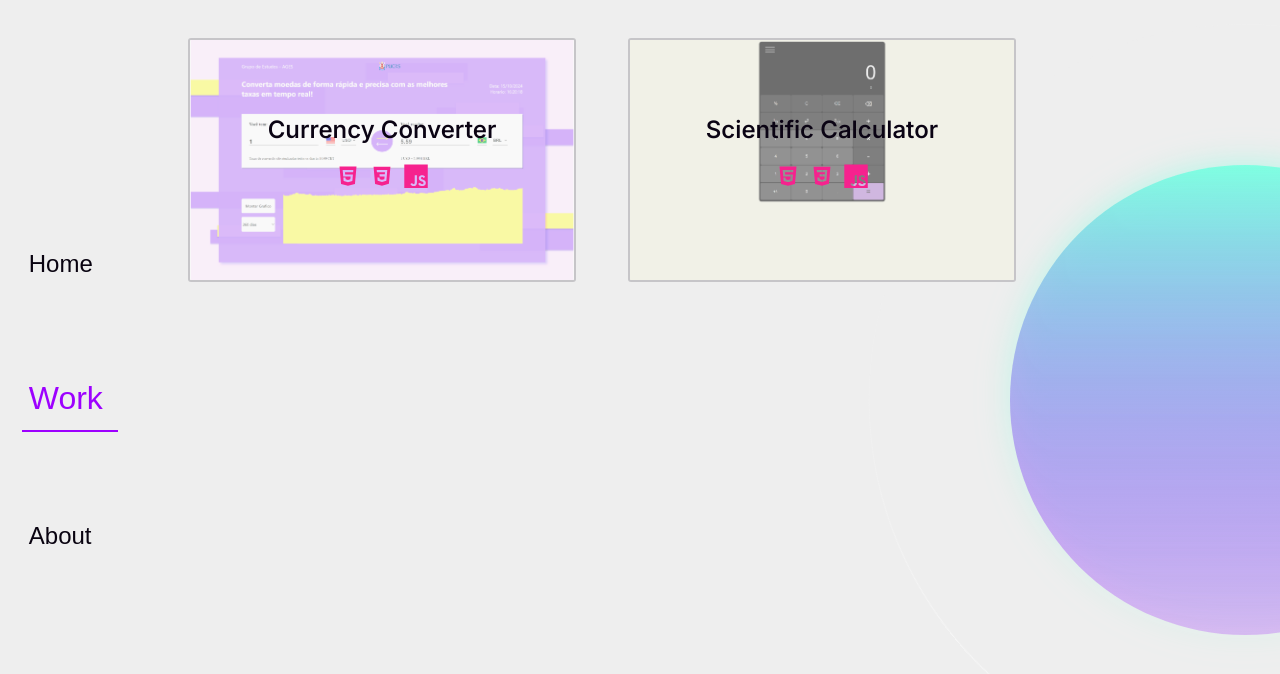
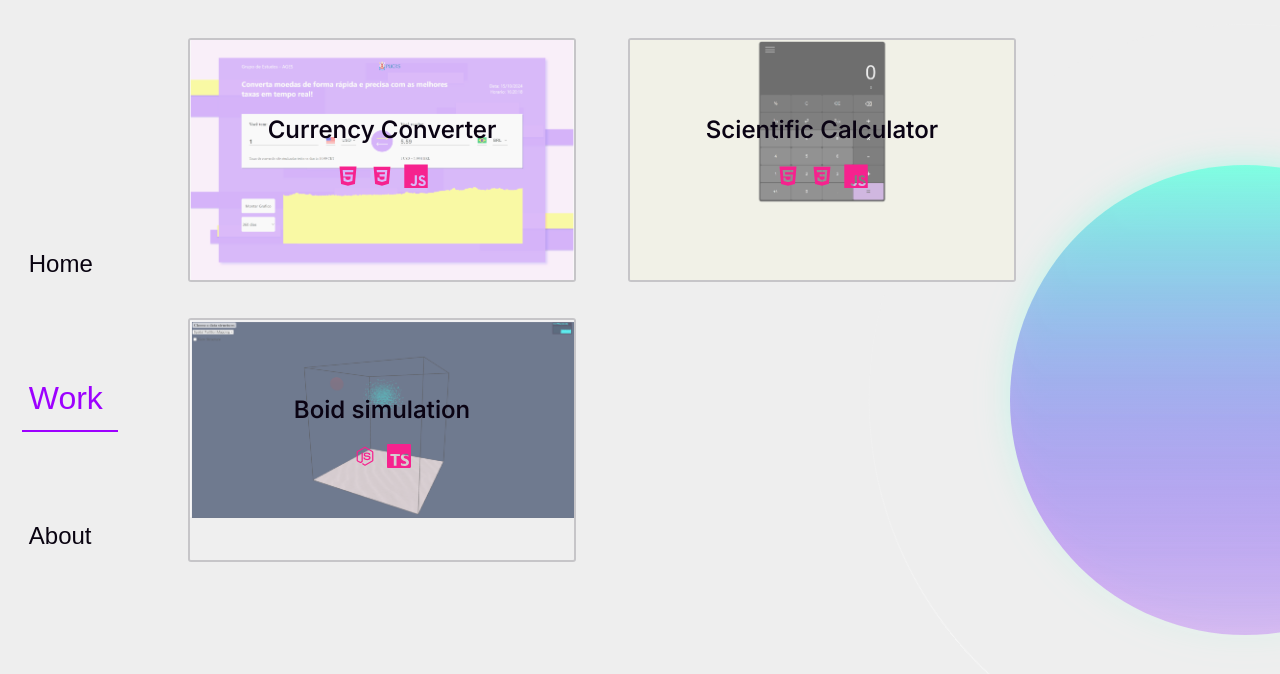
Before and after one commit to thenickfer/portfolio, a React (Vite) app: page / in a window 1280 px wide. Both pictures are taken after a click on the button "Work". Shown: the top 674 px of the page. Built offline with nearby package versions, Linux system fonts and the light colour scheme.

Commit message:
added boids repo

```diff
--- a/src/pages/work/Work.tsx
+++ b/src/pages/work/Work.tsx
@@ -4,12 +4,14 @@ import { useState } from 'react';
 
 import CC from "../../assets/currency-converter.png";
 import Calc from "../../assets/Calculator.png";
+import Boids from "../../assets/Boids.png";
 
 import Planet from '../../components/planet/Planet.tsx';
 
 import { motion, AnimatePresence } from 'framer-motion';
 
-import { DiCss3, DiHtml5, DiJsBadge, /* DiNodejsSmall, DiJava */ } from 'react-icons/di'
+import { DiCss3, DiHtml5, DiJsBadge, DiNodejsSmall/*, DiJava */ } from 'react-icons/di'
+import { SiTypescript } from 'react-icons/si';
 
 type previousPage = {
     previous: string
@@ -46,6 +48,13 @@ const Work = (props: previousPage) => {
             icons: [DiHtml5, DiCss3, DiJsBadge]
         },
 
+        {
+            title: "Boid simulation",
+            text: "This was a shorter personal project with the objective of actually applying some concepts I've been learning during the 3rd semester of my CS bachelor's, mostly for comparing the performance of different data structures such as HashMaps and Octrees",
+            url: "https://boids-alpha.vercel.app/",
+            imageRef: Boids,
+            icons: [DiNodejsSmall, SiTypescript]
+        },
     ];
 
     return (
```
Also changed, not shown: src/assets/Boids.png (added).
